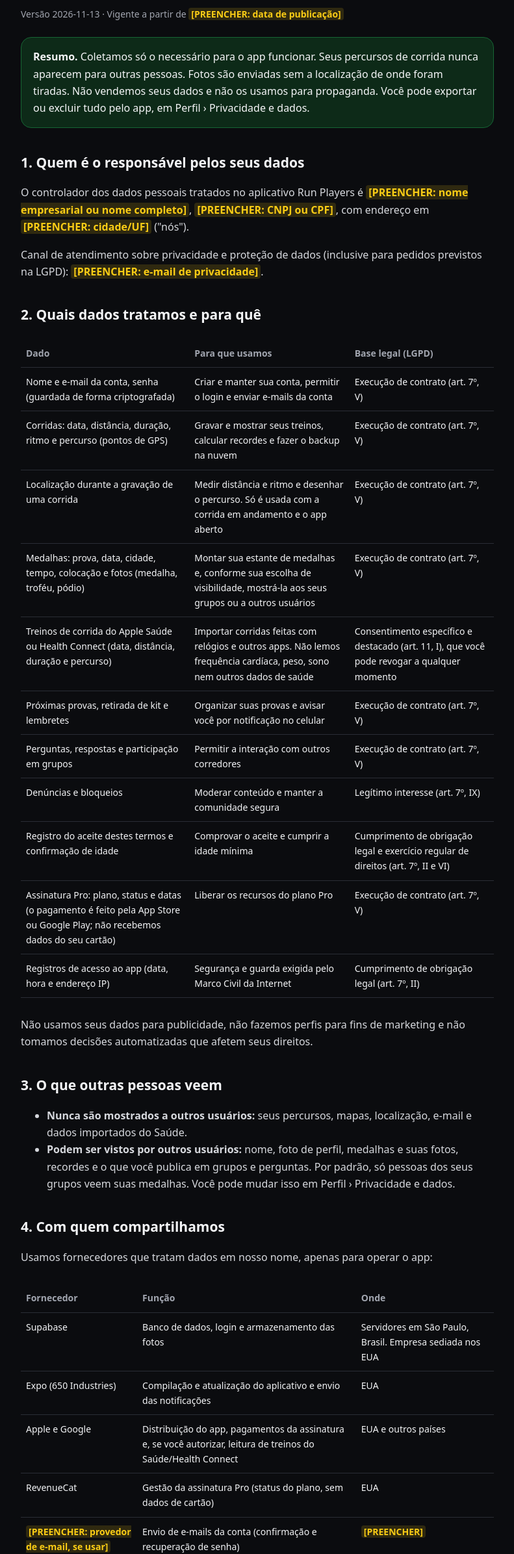
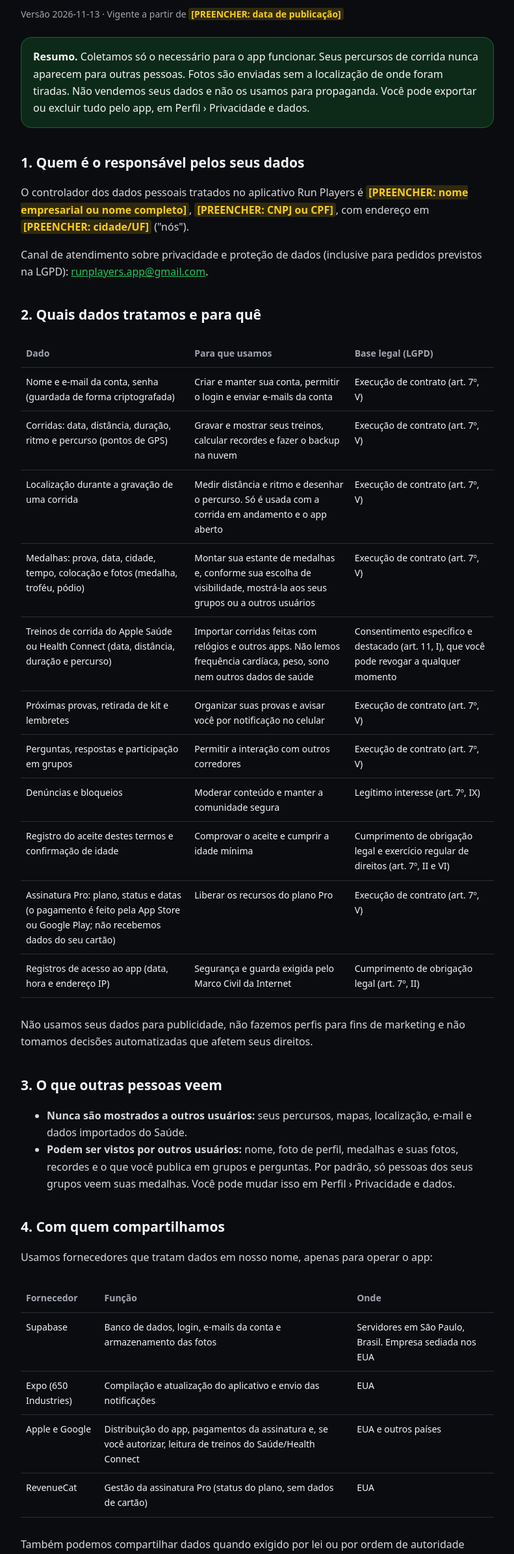
Before and after one commit to lucasluistesser/run-players-site, a plain HTML site: page privacidade.html in a window 1280 px wide. Shown: the part 175-2567 px from the top of the page at 65% size, without its empty margins (244-1035 px from the left). Drawn offline with Linux system fonts and the light colour scheme.

Commit message:
E-mail de contato runplayers.app@gmail.com
Co-Authored-By: Claude Opus 5.5 <noreply@anthropic.com>
Claude-Session: https://claude.ai/code/session_01NNDJDwU1B8ZGyYGugpPg37

```diff
--- a/privacidade.html
+++ b/privacidade.html
@@ -27,7 +27,7 @@
     <span class="fill">[PREENCHER: CNPJ ou CPF]</span>, com endereço em
     <span class="fill">[PREENCHER: cidade/UF]</span> ("nós").</p>
   <p>Canal de atendimento sobre privacidade e proteção de dados (inclusive para pedidos previstos na LGPD):
-    <span class="fill">[PREENCHER: e-mail de privacidade]</span>.</p>
+    <a href="mailto:runplayers.app@gmail.com">runplayers.app@gmail.com</a>.</p>
 
   <h2>2. Quais dados tratamos e para quê</h2>
   <div class="table">
@@ -60,11 +60,10 @@
   <div class="table">
   <table>
     <tr><th>Fornecedor</th><th>Função</th><th>Onde</th></tr>
-    <tr><td>Supabase</td><td>Banco de dados, login e armazenamento das fotos</td><td>Servidores em São Paulo, Brasil. Empresa sediada nos EUA</td></tr>
+    <tr><td>Supabase</td><td>Banco de dados, login, e-mails da conta e armazenamento das fotos</td><td>Servidores em São Paulo, Brasil. Empresa sediada nos EUA</td></tr>
     <tr><td>Expo (650 Industries)</td><td>Compilação e atualização do aplicativo e envio das notificações</td><td>EUA</td></tr>
     <tr><td>Apple e Google</td><td>Distribuição do app, pagamentos da assinatura e, se você autorizar, leitura de treinos do Saúde/Health Connect</td><td>EUA e outros países</td></tr>
     <tr><td>RevenueCat</td><td>Gestão da assinatura Pro (status do plano, sem dados de cartão)</td><td>EUA</td></tr>
-    <tr><td><span class="fill">[PREENCHER: provedor de e-mail, se usar]</span></td><td>Envio de e-mails da conta (confirmação e recuperação de senha)</td><td><span class="fill">[PREENCHER]</span></td></tr>
   </table>
   </div>
   <p>Também podemos compartilhar dados quando exigido por lei ou por ordem de autoridade competente.</p>
@@ -86,7 +85,7 @@
   <p>Pela LGPD (art. 18), você pode pedir: confirmação de que tratamos seus dados, acesso, correção, anonimização ou eliminação de dados desnecessários, portabilidade, eliminação dos dados tratados com seu consentimento, informação sobre compartilhamentos, e revogar o consentimento.</p>
   <ul>
     <li><strong>No app:</strong> corrigir dados (editar corridas e medalhas), exportar tudo (Perfil › Privacidade e dados › Exportar meus dados), revogar o acesso ao Saúde e excluir a conta.</li>
-    <li><strong>Por e-mail:</strong> <span class="fill">[PREENCHER: e-mail de privacidade]</span>. Respondemos em até 15 dias.</li>
+    <li><strong>Por e-mail:</strong> <a href="mailto:runplayers.app@gmail.com">runplayers.app@gmail.com</a>. Respondemos em até 15 dias.</li>
     <li>Você também pode reclamar à Autoridade Nacional de Proteção de Dados (ANPD) em <a href="https://www.gov.br/anpd">gov.br/anpd</a>.</li>
   </ul>
 
```
Also changed, not shown: excluir-conta.html (+2 -2 lines), suporte.html (+1 -1 lines), termos.html (+1 -1 lines).
